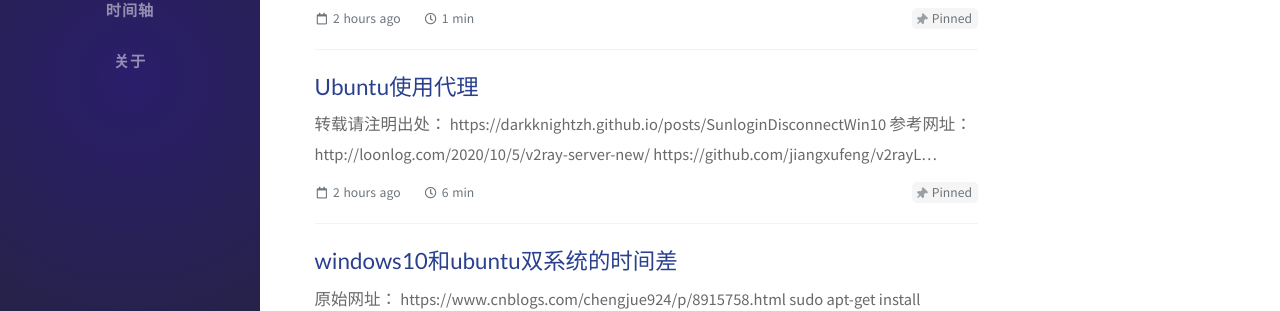
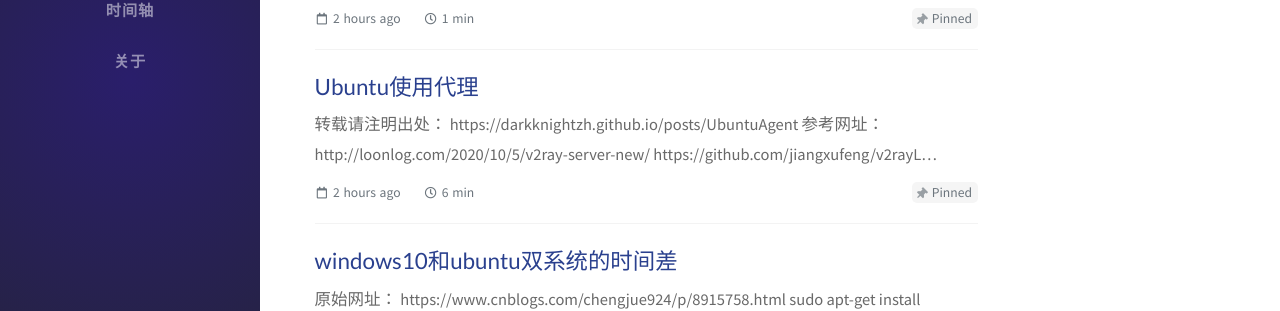
Before and after one commit to darkknightzh/darkknightzh.github.io, a Jekyll site: the page built from index.html, in a window 1280 px wide and 900 px high. Shown: the part 371-682 px from the top of the window. Built offline with Jekyll 4.4.1, drawn with Linux system fonts in a browser that asks for light colours; nearby versions of some CDN libraries; comment, search, counter and statistics services are not loaded.

Commit message:
Update 2021-11-11-UbuntuAgent.markdown

```diff
--- a/_posts/2021-11-11-UbuntuAgent.markdown
+++ b/_posts/2021-11-11-UbuntuAgent.markdown
@@ -12,7 +12,7 @@ math: true
 
 转载请注明出处：
 
-<https://darkknightzh.github.io/posts/SunloginDisconnectWin10>
+<https://darkknightzh.github.io/posts/UbuntuAgent>
 
 
 参考网址：
```
